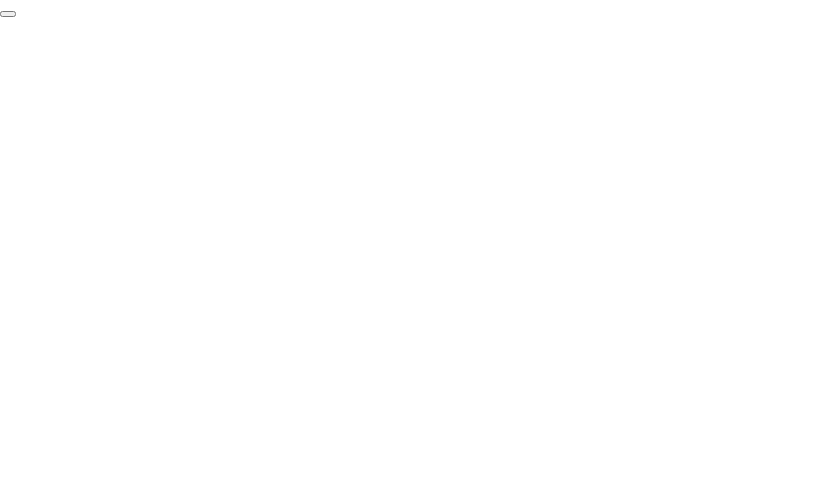
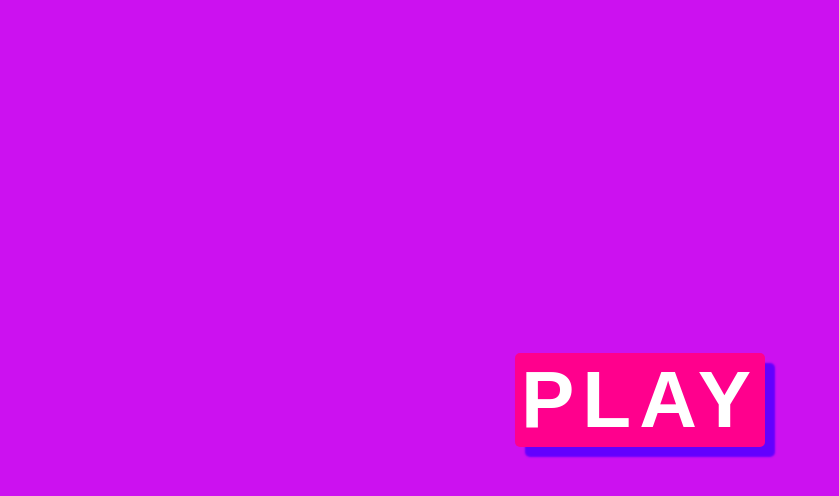
Before and after one commit to ulxsth/glitchy-css, a plain HTML site: page index.html in a window 1280 px wide. Shown: the whole page, without its empty margins (0-839 px from the left). Drawn offline with Linux system fonts and the light colour scheme.

Commit message:
update: それっぽいボタンを用意

```diff
--- a/index.html
+++ b/index.html
@@ -10,7 +10,7 @@
 
 <body>
   <button class="glitch">
-
+    PLAY
   </button>
 </body>
 
--- a/style.css
+++ b/style.css
@@ -1,6 +1,30 @@
+/* color: https://www.color-hex.com/color-palette/91281 */
+
 body {
   width: 100vw;
   height: 100vh;
   margin: 0;
   padding: 0;
+  background-color: #cc11f0;
 }
+
+.glitch {
+  /* 画面中央に配置 */
+  position: absolute;
+  top: 50%;
+  left: 50%;
+  transform: translate(-50%, -50%);
+
+  /* 文字周り */
+  font-size: 5rem;
+  font-weight: 600;
+  color: #fff;
+  text-transform: uppercase;
+  letter-spacing: 0.1em;
+
+  /* ボタン周り */
+  border: none;
+  background-color: #ff008d;
+  box-shadow: 10px 10px 2px #6300ff;
+  border-radius: 5px;
+}
```
